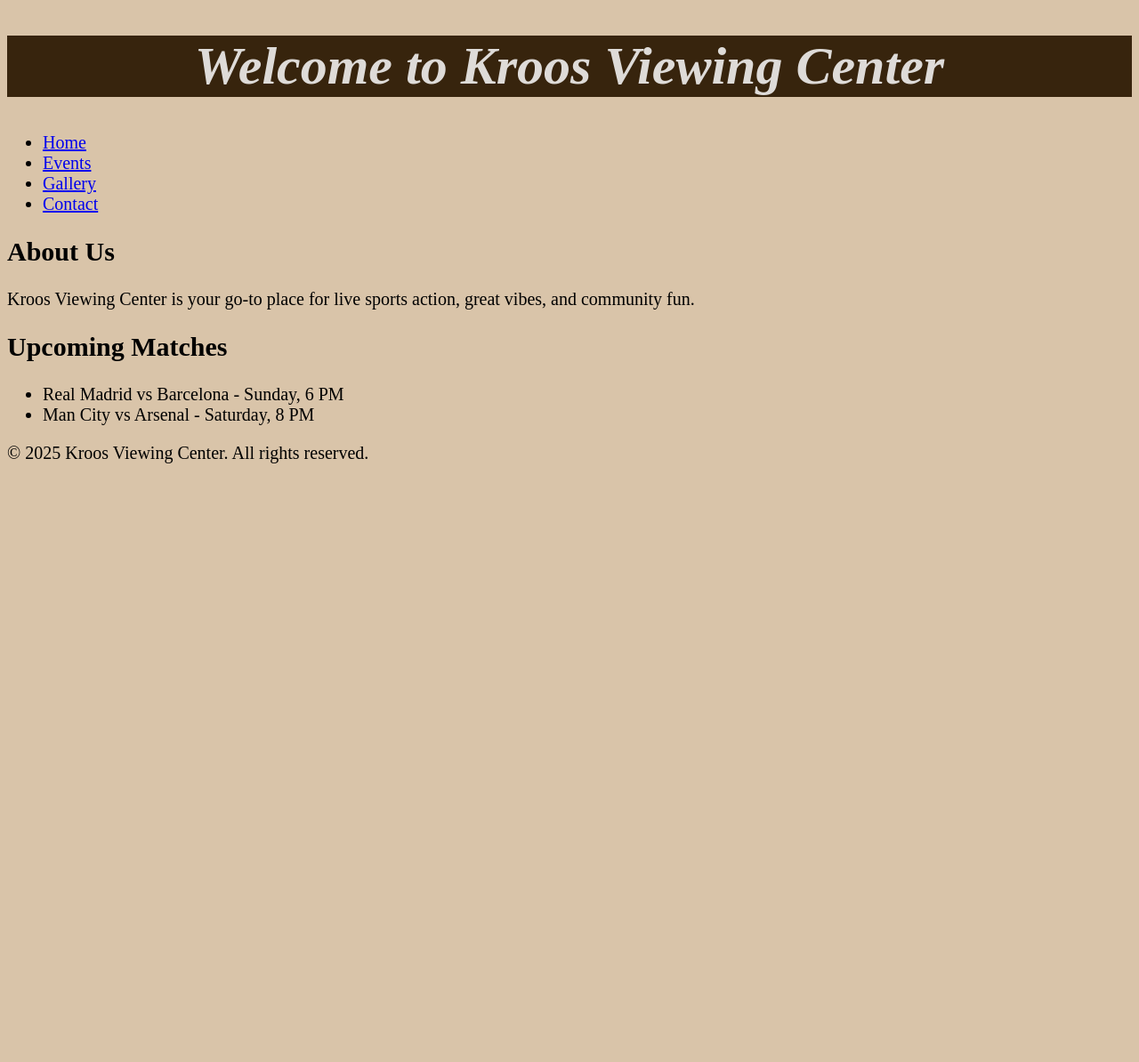
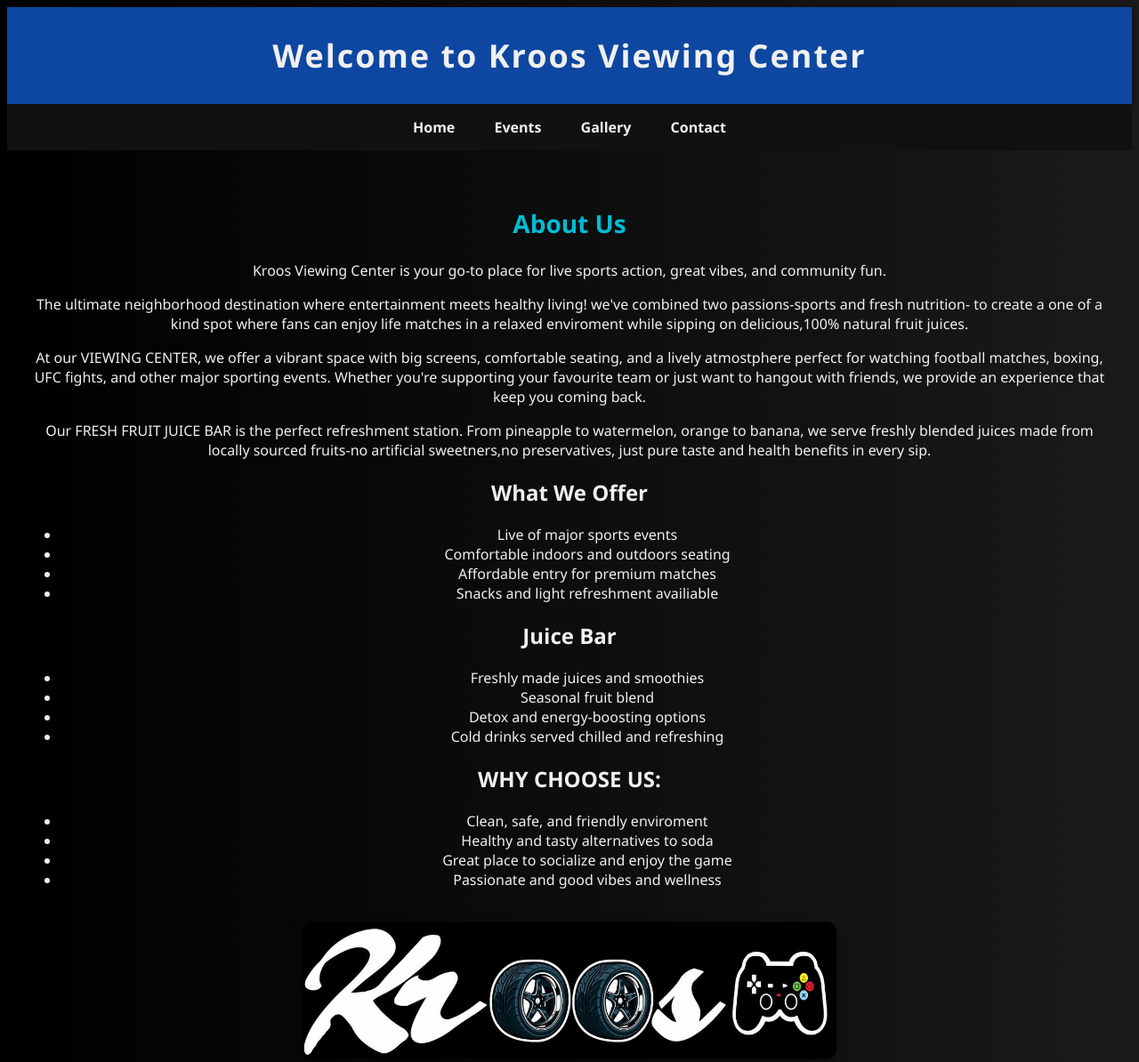
Before and after one commit to Only1Favour-cyber/kroos, a plain HTML site: page index.html in a window 1280 px wide. Shown: the top 1194 px of the page at 89% size. Before the commit the page ends 800 px from the top, so only its background shows below. Drawn offline with Linux system fonts and the light colour scheme.

Commit message:
feat:secon commit

```diff
--- a/Assets/styles.css
+++ /dev/null
@@ -1,15 +0,0 @@
-body {
-    background-color: rgb(217, 196, 169);
-    font-family: 'Times New Roman', Times, serif;
-    font-size: 20px;
-}
-
-}
-header {
-    background-color: rgb(55, 36, 13);
-    color: rgb(241, 234, 225)
-    padding: 10px;
-    text-align: center;
-    font-size: 30px;
-    font-weight: bold;
-}
--- a/index.html
+++ b/index.html
@@ -3,51 +3,72 @@
 <head>
     <meta charset="UTF-8">
     <meta name="viewport" content="width=device-width, initial-scale=1.0">
-    <title>Kroos Viewing Center</title>
-
+    <title>Kroos Viewing Center & Fresh Fruits Juice Bar</title>
 </head>
-<body style=" background-color: rgb(217, 196, 169);
-font-family: 'Times New Roman', Times, serif;
-font-size: 20px;">
-
-    <header style="
-    background-color: rgb(55, 36, 13);
-    color: rgb(241, 234, 225)
-    padding: 25px;
-    text-align: center;
-    font-size: 30px;
-    font-weight: bold; margin: 0
-">
-        <h1 style="color: rgb(222, 219, 216); font-style: italic;">Welcome to Kroos Viewing Center</h1>
+<body style="margin0; font-family: 'Segoe UI', Tahoma, Geneva, Verdana, sans-serif; background: linear-gradient(to right, #000000, #1a1a1a); color: #f0f0f0;">
+    <!--Header-->
+    <header style="background: #0d47a1; padding: 30px 20px; text-align:center; box-shadow: 0 4px 8px rgba(0,0,0,0.5);">
+        <h1 style="margin:0; font-size: 36px; letter-spacing: 2px;">Welcome to Kroos Viewing Center</h1>
     </header>
 
-    <nav>
-        <ul>
-            <li><a href="#">Home</a></li>
-            <li><a href="#">Events</a></li>
-            <li><a href="#">Gallery</a></li>
-            <li><a href="#">Contact</a></li>
-        </ul>
+    <!--Navigation-->
+    <nav style="background-color: #111; padding: 15px; text-align:center;">
+
+        <a href="Home" style="color: #f0f0f0; margin: 0 20px;text-decoration:none; font-weight:bold;">Home</a>
+            <a href="Events.html" style="color:#f0f0f0; margin: 0 20px; text-decoration:none; font-weight: bold;">Events</a>
+                 <a href="Gallery.html" style="color:#f0f0f0; margin: 0 20px; text-decoration:none; font-weight: bold;">Gallery</a>
+          <a href="Contact.html" style="color:#f0f0f0; margin: 0 20px; text-decoration:none; font-weight: bold;">Contact</a>
     </nav>
 
-    <main>
+    <!--Main Section-->
+    <main style="padding: 40px 20px; text-align:center;">
         <section>
-            <h2>About Us</h2>
+            <h2 style="font-size: 28px; color: #00bcd4;">About Us</h2>
             <p>Kroos Viewing Center is your go-to place for live sports action, great vibes, and community fun.</p>
+
+            <p>The ultimate neighborhood destination where entertainment meets healthy living! we've combined two passions-sports and fresh nutrition- to create a one of a kind spot where fans can enjoy life matches in a relaxed enviroment while sipping on delicious,100% natural fruit juices.</p>
+
+            <p>At our VIEWING CENTER, we offer a vibrant space with big screens, comfortable seating, and a lively atmostphere perfect for watching football matches, boxing, UFC fights, and other major sporting events. Whether you're supporting your favourite team or just want to hangout with friends, we provide an experience that keep you coming back.</p>
+
+            <p>Our FRESH FRUIT JUICE BAR is the perfect refreshment station. From pineapple to watermelon, orange to banana, we serve freshly blended juices made from locally sourced fruits-no artificial sweetners,no preservatives, just pure taste and health benefits in every sip.</p>
         </section>
 
         <section>
-            <h2>Upcoming Matches</h2>
+            <h2>What We Offer</h2>
             <ul>
-                <li>Real Madrid vs Barcelona - Sunday, 6 PM</li>
-                <li>Man City vs Arsenal - Saturday, 8 PM</li>
+                <li>Live of major sports events</li>
+                <li>Comfortable indoors and outdoors seating</li>
+                <li>Affordable entry for premium matches</li>
+                <li>Snacks and light refreshment availiable</li>
             </ul>
         </section>
+
+        <section>
+            <h2>Juice Bar</h2>
+            <ul>
+                <li>Freshly made juices and smoothies</li>
+                <li>Seasonal fruit blend</li>
+                <li>Detox and energy-boosting options</li>
+                <li>Cold drinks served chilled and refreshing</li>
+            </ul>
+        </section>
+
+        <section>
+            <h2>WHY CHOOSE US:</h2>
+            <ul>
+                <li>Clean, safe, and friendly enviroment</li>
+                <li>Healthy and tasty alternatives to soda</li>
+                <li>Great place to socialize and enjoy the game</li>
+                <li>Passionate and good vibes and wellness</li>
+            </ul>
+
+        </section>
+        <img src="Assets/Kroos.jpg" alt="Viewing Center Interior" style="width:90%; max-width:600px; border-radius:12px; box-shadow:0 8px 16px rgba(0,0,0,0.4); margin-top: 20px;">
     </main>
 
     <footer>
         <p>&copy; 2025 Kroos Viewing Center. All rights reserved.</p>
-
+        <p>Address: Agbor-Obi, Palace Road, Delta, Nigeria</p>
     </footer>
 </body>
 </html>
```
Also changed, not shown: Front-end.html (added, +57 -0 lines), To-Do.html (added, +41 -0 lines), Assets/Kroos.jpg (added), Assets/circuitmind.jpg (added).
